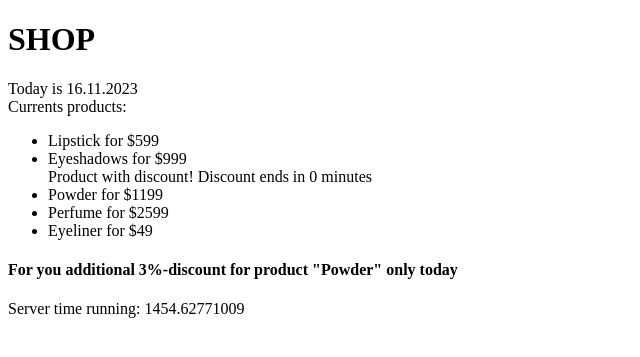
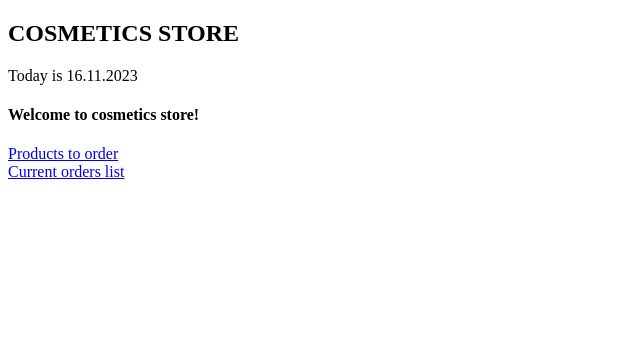
Before and after one commit to IdaliyaKurbanova/django-mysite, a Django app: page /shop/ in a window 1280 px wide. Shown: the top 357 px of the page, without its empty margins (0-640 px from the left). Run offline with Django 4.2, Linux system fonts and the light colour scheme.

Commit message:
view-functions for orders-list.html, products-list.html were added

```diff
--- a/mysite/shopapp/templates/shopapp/basemodel.html
+++ b/mysite/shopapp/templates/shopapp/basemodel.html
@@ -12,9 +12,6 @@
 {% block body %}
 Это базовый шаблон, сделайте наследование от него!
 {% endblock %}
-<div>
-    Server time running: {{launch_time}}
-</div>
 
 </body>
 </html>
--- a/mysite/shopapp/templates/shopapp/shopapp-index.html
+++ b/mysite/shopapp/templates/shopapp/shopapp-index.html
@@ -6,29 +6,13 @@
 
 
 {% block body %}
-    <h1> SHOP </h1>
+    <h2> COSMETICS STORE </h2>
     <div>
     Today is {% now 'd.m.Y' %}
     </div>
 
-    <div>
-    Currents products:
-    <ul>
-        {% for name, price, discount, finish_date in products %}
-            <li> {{ name|capfirst }} for ${{ price }} </li>
-            {% if discount > 0 %}
-              Product with discount! Discount ends in {{ finish_date|timeuntil }}
-            {% endif %}
-        {% empty %}
-            No products today
-        {% endfor %}
-    </ul>
-    </div>
-
-    <div>
-    <h4>
-        For you additional 3%-discount for product "{{ product_names|random|capfirst }}" only today
-    </h4>
-    </div>
-
+    <h4> Welcome to cosmetics store! </h4>
+    {%  for link in menu %}
+        <div> <a href={% url link.url_name %}> {{ link.title}} </a></div>
+    {% endfor %}
 {% endblock %}
--- a/mysite/shopapp/urls.py
+++ b/mysite/shopapp/urls.py
@@ -1,8 +1,10 @@
 from django.urls import path
-from shopapp.views import shop_index
+from .views import shop_index, products_list, orders_list
 
 app_name = 'shopapp'
 
 urlpatterns = [
-    path("", shop_index, name="index"),
+    path('', shop_index, name='index'),
+    path('products/', products_list, name='products_list'),
+    path('orders/', orders_list, name='orders_list'),
 ]
--- a/mysite/shopapp/views.py
+++ b/mysite/shopapp/views.py
@@ -1,21 +1,26 @@
-from timeit import default_timer
-from datetime import datetime
 from django.shortcuts import render
 from django.http import HttpRequest
 from typing import List, Dict, Any
+from .models import Product, Order
 
 
 def shop_index(request: HttpRequest):
-    products: List[tuple] = [('lipstick', 599, 0, 0),
-                ('eyeshadows', 999, 20, datetime.strptime("Nov 15 2023 1:33PM", "%b %d %Y %I:%M%p")),
-                ('powder', 1199, 0, 0),
-                ('perfume', 2599, 0, 0),
-                ('eyeliner', 49, 0, 0),
-                ]
-    product_names: List[str] = [item[0] for item in products]
+    context: Dict[str, List[Dict[str]]] = {
+    "menu": [{'title': "Products to order", 'url_name': 'shopapp:products_list'},
+            {'title': "Current orders list", 'url_name': 'shopapp:orders_list'},],
+                             }
+    return render(request, 'shopapp/shopapp-index.html', context=context)
+
+
+def products_list(request: HttpRequest):
     context: Dict[str, Any] = {
-        'launch_time': default_timer(),
-        'products': products,
-        'product_names': product_names,
+    "products": Product.objects.all()
     }
-    return render(request, 'shopapp/shopapp-index.html', context=context)
+    return render(request, 'shopapp/products-list.html', context=context)
+
+
+def orders_list(request: HttpRequest):
+    context: Dict[str, Any] = {
+        "orders": Order.objects.select_related("user").prefetch_related("products").all()
+    }
+    return render(request, 'shopapp/orders-list.html', context=context)
```
Also changed, not shown: mysite/shopapp/templates/shopapp/orders-list.html (added, +34 -0 lines), mysite/shopapp/templates/shopapp/products-list.html (added, +38 -0 lines).
